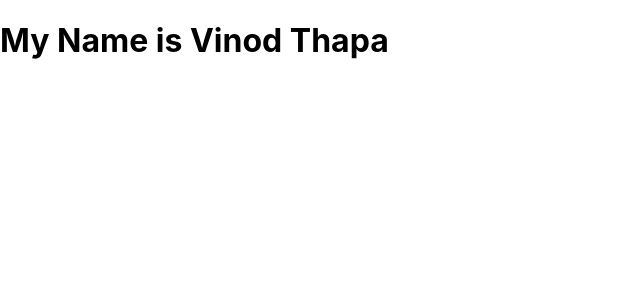
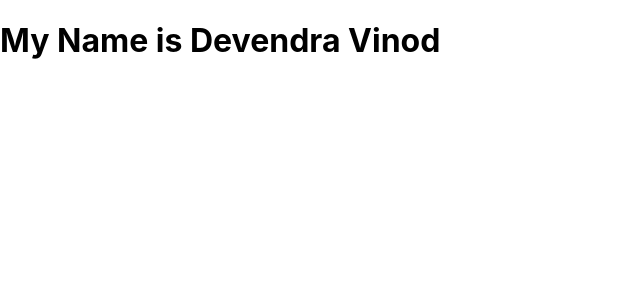
Before and after one commit to devendra999/React-Next-MaterialUI-Learn, a Next.js app: page / in a window 1280 px wide. Shown: the top 300 px of the page, without its empty margins (0-640 px from the left). Built offline with nearby package versions, Linux system fonts and the light colour scheme.

Commit message:
multiple context api used

```diff
--- a/pages/ComC.js
+++ b/pages/ComC.js
@@ -1,12 +1,18 @@
 import React from 'react'
-import { FirstName } from './index';
+import { FirstName, LastName } from './index';
 
 const ComC = () => {
   return (
     <>
         <FirstName.Consumer>
             {(fname)=>{
-                return <h1>My Name is {fname}</h1>
+                return (
+                    <LastName.Consumer>
+                        {(lname)=>{
+                            return <h1>My Name is {fname} {lname}</h1>
+                        }}
+                    </LastName.Consumer>
+                )
             }}
         </FirstName.Consumer>
     </>
--- a/pages/index.js
+++ b/pages/index.js
@@ -5,15 +5,18 @@ import styles from '../styles/Home.module.css'
 import ComA from './ComA'
 
 const FirstName = createContext();
+const LastName = createContext();
 
 export default function Home() {
   return (
     <>
-      <FirstName.Provider value={'Vinod Thapa'}>
-        <ComA/>
+      <FirstName.Provider value={'Devendra'}>
+        <LastName.Provider value={'Vinod'}>
+          <ComA/>
+        </LastName.Provider>
       </FirstName.Provider>
     </>
   )
 }
 
-export {FirstName};
+export {FirstName, LastName};
```
